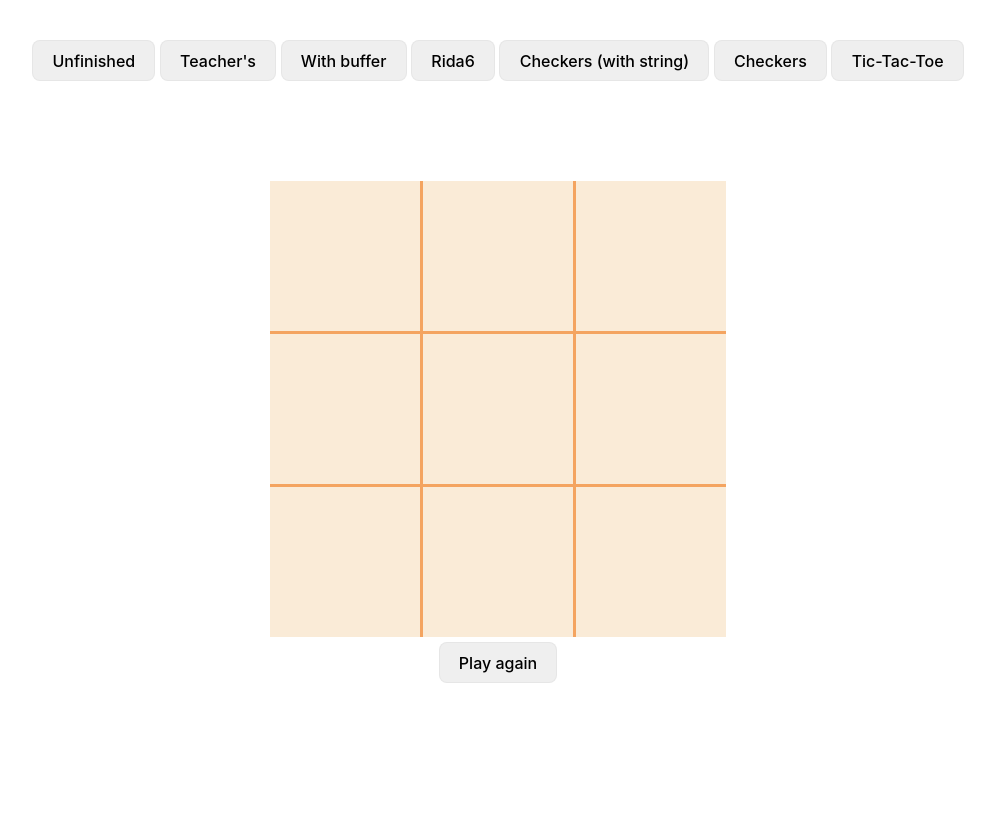
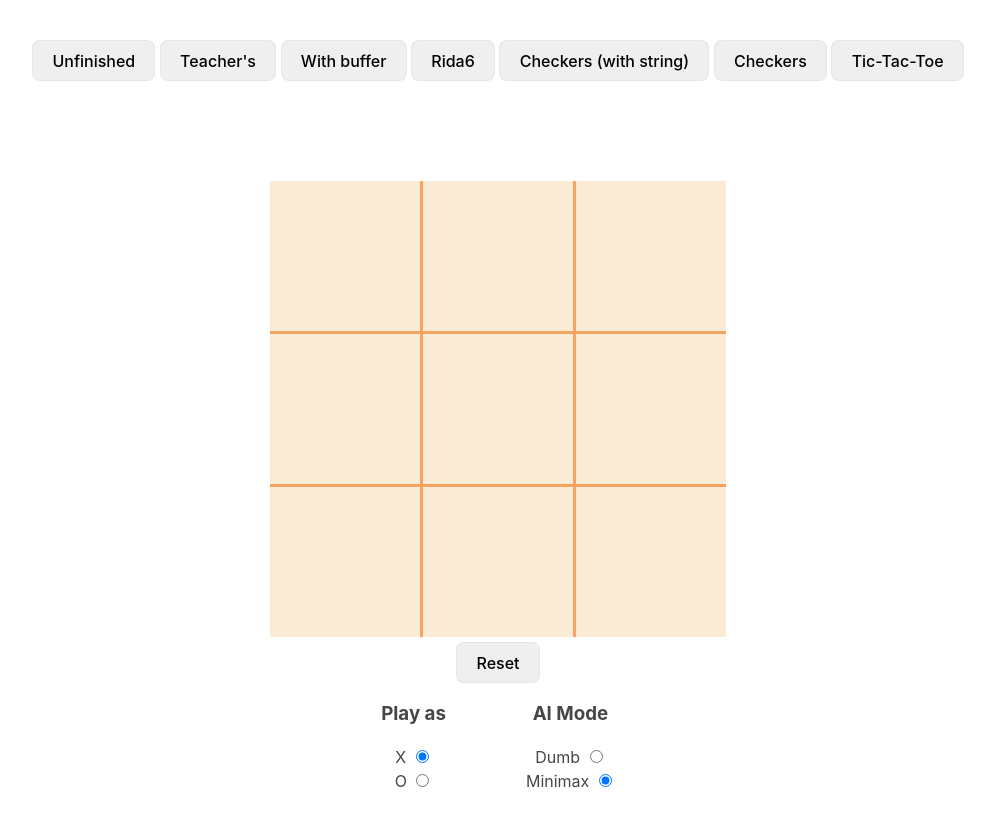
Before and after one commit to Uptaker/AI, a Svelte app in the folder code/week1/: page / in a window 1280 px wide. Shown: the top 826 px of the page, without its empty margins (142-1137 px from the left). Before the commit the page ends 800 px from the top, so only its background shows below. Built offline with nearby package versions, Linux system fonts and the light colour scheme.

Commit message:
add AI modes and X/O play options

```diff
--- a/code/week1/src/components/TicTacToe.svelte
+++ b/code/week1/src/components/TicTacToe.svelte
@@ -1,24 +1,26 @@
 <script lang="ts">
   import {slide} from 'svelte/transition'
   import {onMount} from 'svelte'
-  import type {Position} from './TicTacToe'
-  import {deepCopy, getBlankState, Type, winCombos} from './TicTacToe'
-
-  interface Status {
-    tie: boolean
-    winner?: number[][]
-  }
+  import type {Position, Status} from './TicTacToe'
+  import {AiMode, deepCopy, getBlankState, Type, winCombos} from './TicTacToe'
 
   let humanPlayer = Type.X
   let AIPlayer = Type.O
   let state: Position[][]
   let status: Status = {tie: false}
+  let AIMode = AiMode.MINIMAX
 
   onMount(() => freshState())
+
+  $: if (humanPlayer) {
+    AIPlayer = humanPlayer === Type.X ? Type.O : Type.X
+    freshState()
+  }
 
   function freshState() {
     state = getBlankState()
     status = {tie: false}
+    if (AIPlayer === Type.X) move(bestSpot(), AIPlayer)
   }
 
   function move(pos: Position, turn = AIPlayer) {
@@ -26,19 +28,20 @@
     state[pos.row][pos.column].type = turn
     status.winner = checkWin(turn)
     status.tie = checkTie()
-    if (turn === humanPlayer && !status?.winner && !status.tie) {
-      const bestPosition = bestSpot()
-      move(bestPosition, AIPlayer)
-      }
-    }
+    if (turn === humanPlayer && !status?.winner && !status.tie) move(bestSpot(), AIPlayer)
+  }
 
-  function checkWin(who: Type, board = state): number[][] {
-    return winCombos.find(combos => combos.filter(combo => board[combo[0]][combo[1]].type === who).length === 3)
+  function checkWin(who: Type, board = state): Position[] | undefined {
+    const turns = flatten(board).filter(pos => winCombos.find(combos => combos.filter(combo => board[combo[0]][combo[1]].type === who).length === 3)?.find(c => c[0] === pos.row && c[1] === pos.column))
+    return turns.length ? turns : undefined
   }
 
   function bestSpot(): Position {
-    // return emptyPositions()[0]
-    return miniMax(state, AIPlayer) as Position
+    return AIMode === AiMode.DUMB ? emptyPositions()[0] : miniMax(state, AIPlayer) as Position
+  }
+
+  function flatten<T>(arr: T[][]): T[] {
+    return [].concat.apply([], arr)
   }
 
   function miniMax(board: Position[][], player: Type): Position | {score: number} {
@@ -92,7 +95,7 @@
   }
 
   function emptyPositions(board = state): Position[] {
-    return [].concat.apply([], board).filter(pos => pos.type === Type.BLANK)
+    return flatten(board).filter(pos => pos.type === Type.BLANK)
   }
 
   function checkTie(): Boolean {
@@ -104,8 +107,8 @@
 <div class="container" style="margin-bottom: 5px">
 
   <div class="board" >
-    {#if status?.winner}
-      <h2 transition:slide>{state[status.winner[0][0]][status.winner[0][1]].type} won</h2>
+    {#if status?.winner?.length}
+      <h2 transition:slide>{status.winner[0].type} won</h2>
     {:else if status.tie}
       <h2 transition:slide>Tie</h2>
     {/if}
@@ -114,10 +117,14 @@
         {#each state as row, i}
           <div class="row">
             {#each row as value, j}
-              <div class="square" on:click={() => move({row: i, column: j}, humanPlayer)} class:winning={status?.winner?.find(turn => turn[0] === i && turn[1] === j)}>
+              {@const win = status.winner?.find(s => s.row === i && s.column === j)}
+              <div class="square {!win ? '' : win.type === humanPlayer ? 'won' : 'lost'}"
+               on:click={() => move({row: i, column: j}, humanPlayer)}>
+
                 {#if value.type !== Type.BLANK}
                   <div class="state">{value.type}</div>
                 {/if}
+
               </div>
             {/each}
           </div>
@@ -127,10 +134,38 @@
 
   </div>
 
+</div>
+
+<button on:click={freshState}>{status.winner?.length ? 'Play again' : ' Reset'}</button>
+
+<div class="container" style="gap: 5rem">
+  <div class="container text-right" style="flex-direction: column">
+    <h3>Play as</h3>
+    <div>
+      <label for="x">X</label>
+      <input type="radio" id="x" value={Type.X} bind:group={humanPlayer}/>
+    </div>
+
+    <div>
+      <label for="o">O</label>
+      <input type="radio" id="o" value={Type.O} bind:group={humanPlayer}/>
+    </div>
   </div>
 
-<button on:click={freshState}>{status ? 'Play again' : ' Reset'}</button>
+  <div class="container text-right" style="flex-direction: column">
+    <h3>AI Mode</h3>
+    <div>
+      <label for="dum">Dumb</label>
+      <input type="radio" id="dum" value={AiMode.DUMB} bind:group={AIMode}/>
+    </div>
 
+    <div>
+      <label for="minimax">Minimax</label>
+      <input type="radio" id="minimax" value={AiMode.MINIMAX} bind:group={AIMode}/>
+    </div>
+  </div>
+
+</div>
 
 <style>
   .row {
@@ -138,8 +173,12 @@
     gap: 3px;
   }
 
-  .winning {
-    background-color: darkseagreen !important;
+  .won {
+    background-color: #cfe5cf !important;
+  }
+
+  .lost {
+    background-color: #f8d7cd !important;
   }
 
   .column {
@@ -151,7 +190,7 @@
   .state {
     padding: 1px;
     font-size: 8rem;
-    color: black;
+    color: sandybrown;
   }
 
   .square {
--- a/code/week1/src/components/TicTacToe.ts
+++ b/code/week1/src/components/TicTacToe.ts
@@ -1,12 +1,22 @@
 export enum Type {
   X = 'X', O = 'O', BLANK = ''
 }
+
+export enum AiMode {
+  DUMB, MINIMAX
+}
+
 
 export interface Position {
   row: number,
   column: number,
   type?: Type,
   score?: number
+}
+
+export interface Status {
+  tie: boolean
+  winner?: Position[]
 }
 
 export const deepCopy = (input: Record<string, unknown>) => JSON.parse(JSON.stringify(input))
```
